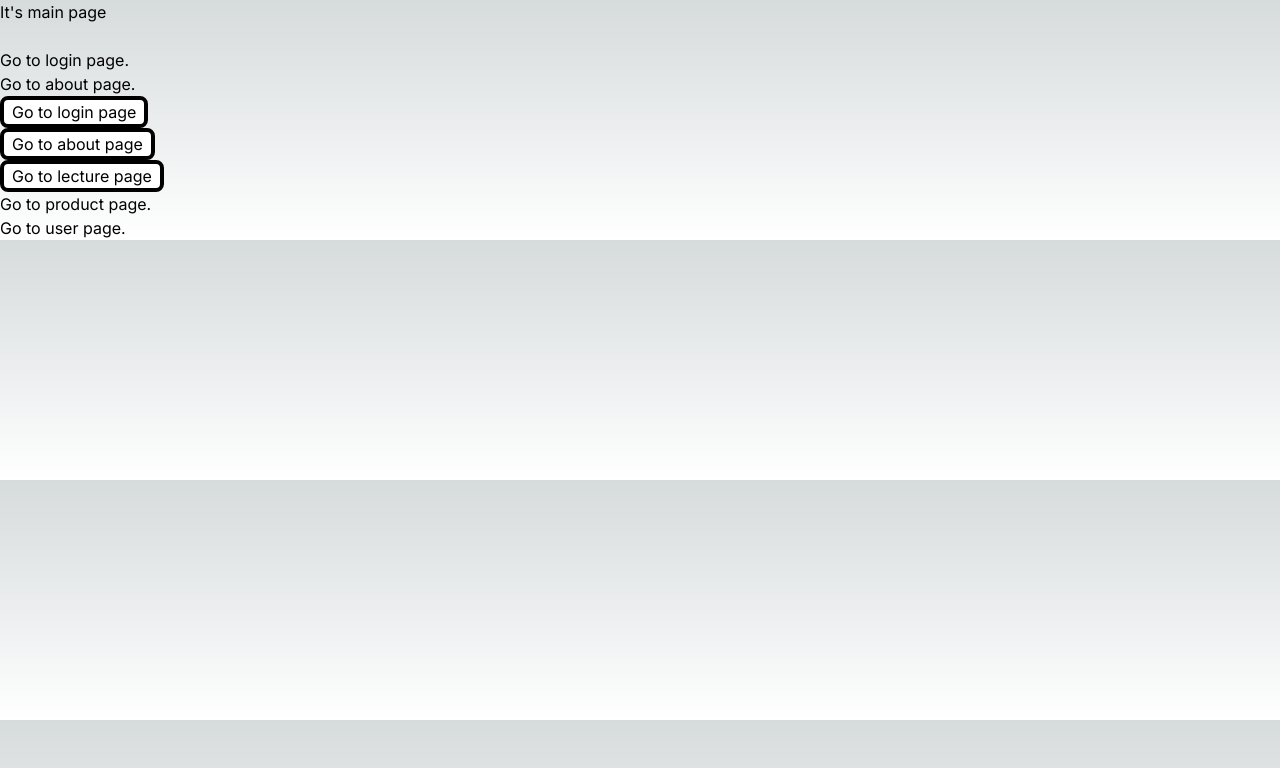
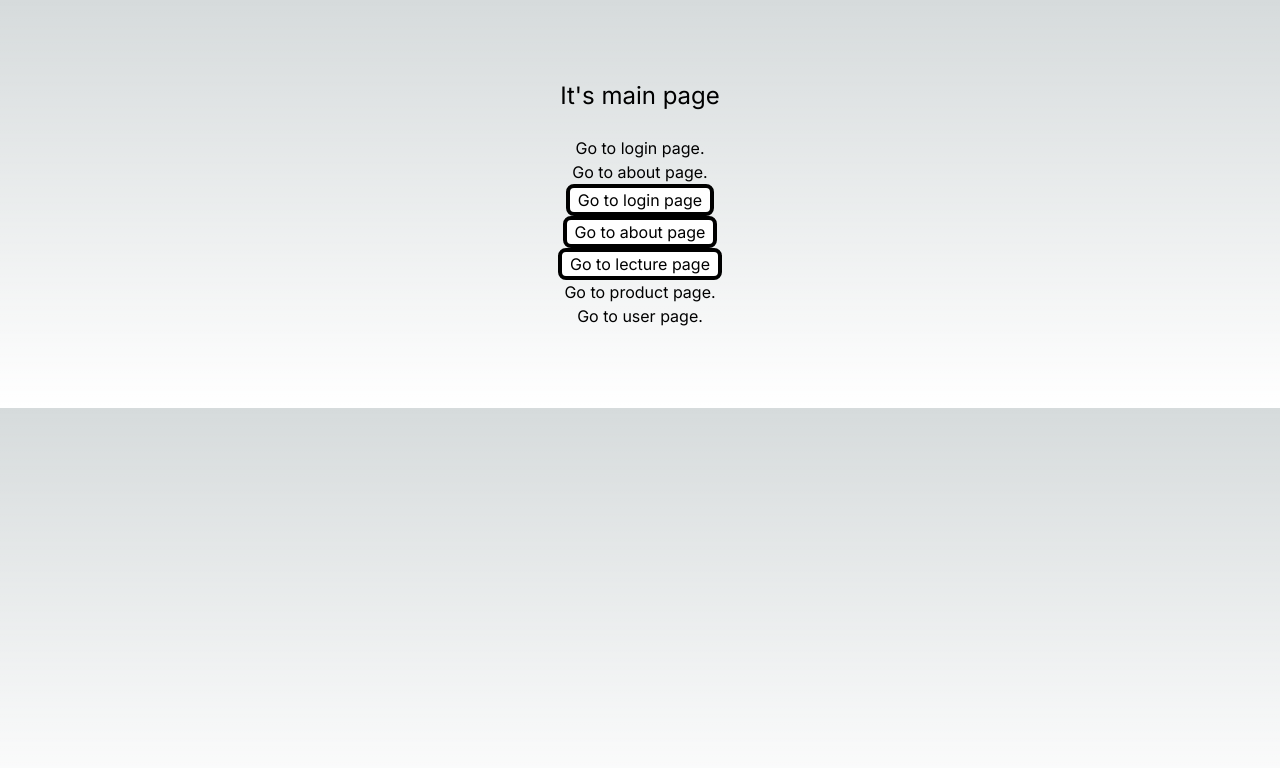
Before and after one commit to ARS-saad/first, a Next.js app: page / in a window 1280 px wide. Shown: the top 768 px of the page. Built offline with nearby package versions, Linux system fonts and the light colour scheme.

Commit message:
last finishing

```diff
--- a/app/page.js
+++ b/app/page.js
@@ -6,8 +6,8 @@ export default function Home() {
   const router = useRouter();
 
   return (
-    <main>
-      <p>It's main page</p>
+    <main className="p-20 text-center">
+      <p className="text-2xl">It's main page</p>
       <br />
       <Link href="/login">Go to login page.</Link>
       <br />
```
